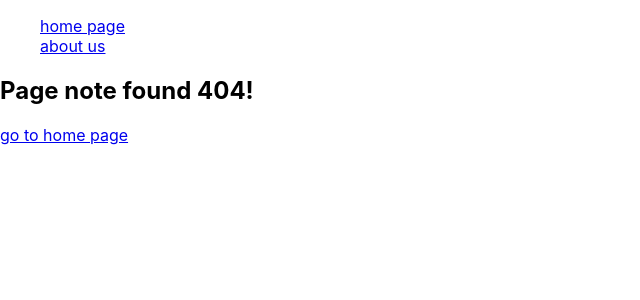
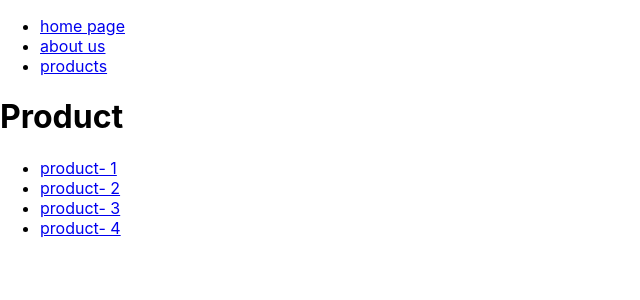
Before and after one commit to Hooseinsalari/SPA-tutorial, a React (Create React App) app in the folder my-app/: page /product in a window 1280 px wide. Before the commit this address had no page. Shown: the top 300 px of the page, without its empty margins (0-640 px from the left). Built offline with nearby package versions, Linux system fonts and the light colour scheme.

Commit message:
params and dynamic routes

```diff
--- a/my-app/src/App.js
+++ b/my-app/src/App.js
@@ -2,18 +2,19 @@ import './App.css';
 
 // spa
 import { Route, Switch } from "react-router-dom";
-import NavigationBar from './components/NavigationBar';
 import routes from './routes';
+import Layout from './Layout/Layout';
 
 function App() {
   return (
       <div>
-        <NavigationBar />
-        <Switch>
-        {
-          routes.map((route) => <Route {...route} />)
-        }
-        </Switch>
+        <Layout>
+          <Switch>
+            {
+              routes.map((route) => <Route key={route.path} {...route} />)
+            }
+          </Switch>
+        </Layout>
       </div>
 
   );
--- /dev/null
+++ b/my-app/src/Layout/Layout.js
@@ -0,0 +1,13 @@
+import React from 'react';
+import Header from '../components/Header';
+
+const Layout = ({children}) => {
+    return (
+        <div>
+            <Header />
+            {children}
+        </div>
+    );
+};
+
+export default Layout;
--- /dev/null
+++ b/my-app/src/Pages/Product.js
@@ -0,0 +1,13 @@
+import React from 'react';
+
+const Product = (props) => {
+    const id = props.match.params.id
+    return (
+        <div>
+            {console.log(props)}
+            <h3>product - {id}</h3>
+        </div>
+    );
+};
+
+export default Product;
--- a/my-app/src/Pages/Products.js
+++ b/my-app/src/Pages/Products.js
@@ -1,9 +1,22 @@
 import React from 'react';
+import { Link } from 'react-router-dom';
+
+const item = [
+    {name: "product- 1", to:"/product/1"},
+    {name: "product- 2", to:"/product/2"},
+    {name:"product- 3", to:"/product/3"},
+    {name:"product- 4", to:"/product/4"},
+]
 
 const Products = () => {
     return (
         <div>
-
+            <h1>Product</h1>
+            <ul>
+            {
+                item.map((item) => <li><Link key={item.name} to={item.to}>{item.name}</Link></li>)
+            }
+            </ul>
         </div>
     );
 };
--- /dev/null
+++ b/my-app/src/components/Header.js
@@ -0,0 +1,12 @@
+import React from 'react';
+import NavigationBar from './NavigationBar';
+
+const Header = () => {
+    return (
+        <div>
+            <NavigationBar />
+        </div>
+    );
+};
+
+export default Header;
--- a/my-app/src/components/NavigationBar.js
+++ b/my-app/src/components/NavigationBar.js
@@ -6,10 +6,9 @@ const NavigationBar = (props) => {
     <div>
       <nav>
         <ul>
-            {console.log(props)}
-          <Link to="/">home page</Link>
-          <br />
-          <Link to="/about-us">about us</Link>
+          <li><Link to="/">home page</Link></li>
+          <li><Link to="/about-us">about us</Link></li>
+          <li><Link to="/product">products</Link></li>
         </ul>
       </nav>
     </div>
--- a/my-app/src/routes.js
+++ b/my-app/src/routes.js
@@ -1,10 +1,14 @@
 import AboutUs from "./Pages/AboutUs";
 import HomePage from "./Pages/HomePage";
 import NoteFound from "./Pages/NoteFound";
+import Products from "./Pages/Products";
+import Product from "./Pages/Product";
 
 const routes = [
+    {path: "/product/:id", component: Product},
+    {path: "/product", component:Products},
+    {path:"/about-us", component: AboutUs},
     {path: "/", component: HomePage, exact: true},
-    {path:"/about-us", component: AboutUs},
     {component: NoteFound}
 ]
 
```
